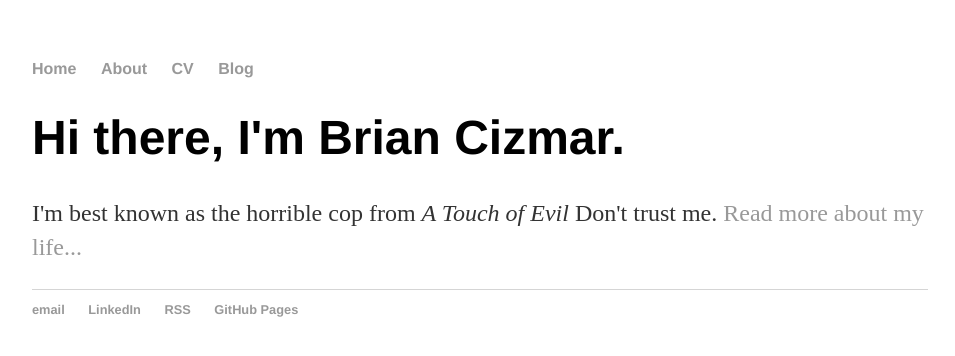
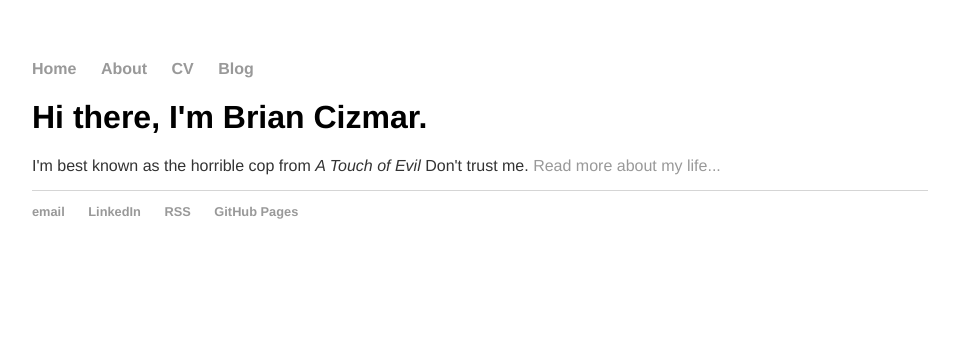
Before and after one commit to akion72/akion72.github.io, a Jekyll site: the page built from index.html, in a window 1280 px wide. Shown: the top 356 px of the page, without its empty margins (160-1115 px from the left). Built offline with Jekyll 4.4.1, drawn with Linux system fonts in a browser that asks for light colours.

Commit message:
Update main.css

```diff
--- a/css/main.css
+++ b/css/main.css
@@ -20,13 +20,14 @@
     text-decoration: underline;
 }
 h1 {
-    font-size: 3em;
+    font-size: 2em;
     font-family:'Helvetica', 'Arial', 'Sans-Serif';
 }
 p {
-    font-size: 1.5em;
-    line-height: 1.4em;
+    font-size: 1em;
+    line-height: 1em;
     color: #333;
+    font-family:'Helvetica', 'Arial', 'Sans-Serif';
 }
 footer {
     border-top: 1px solid #d5d5d5;
@@ -35,7 +36,7 @@
 
 ul.posts {
     margin: 20px auto 40px;
-    font-size: 1.5em;
+    font-size: 1em;
 }
 
 ul.posts li {
```
